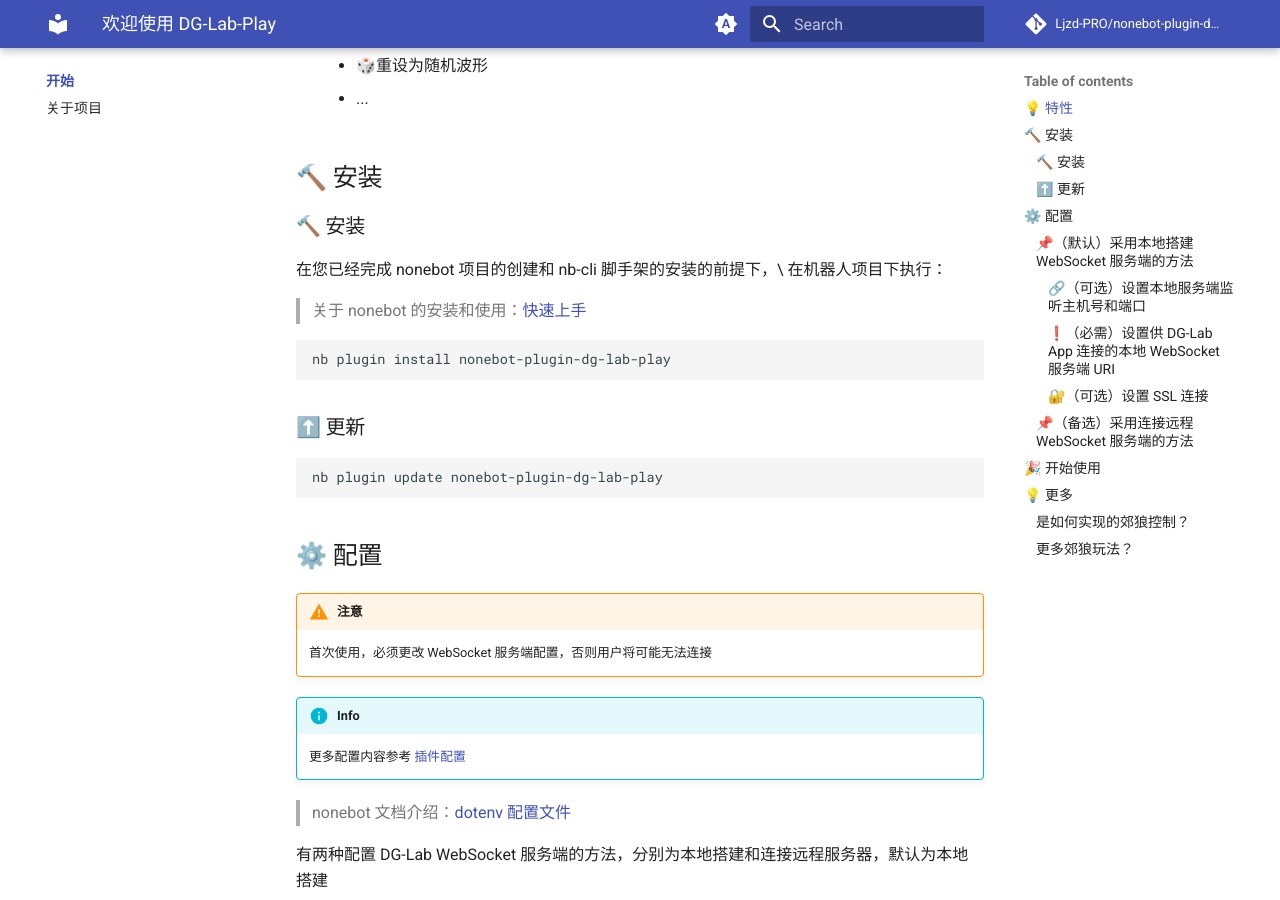
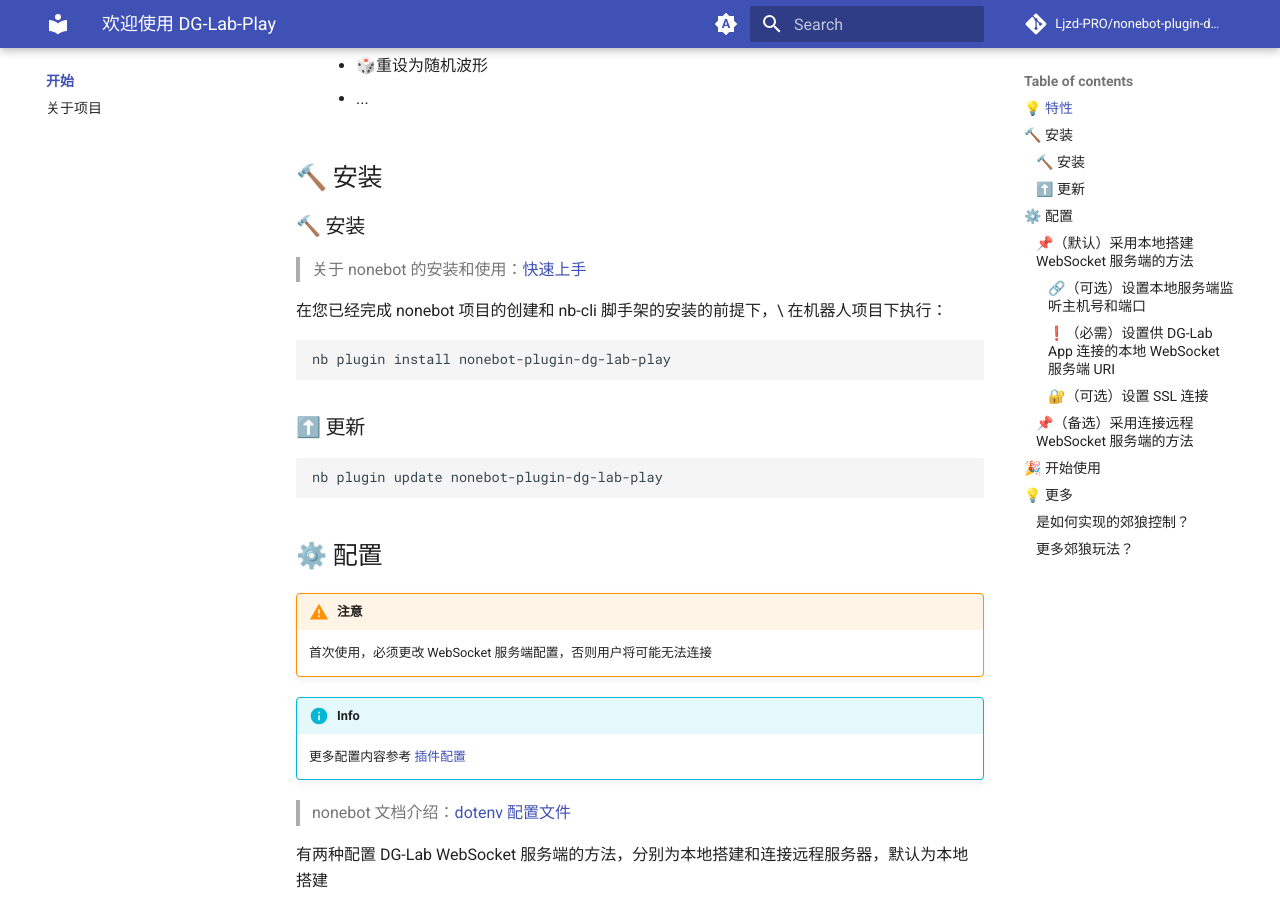
Before and after one commit to Ljzd-PRO/nonebot-plugin-dg-lab-play, an MkDocs documentation site: the page built from docs/index.md, in a window 1280 px wide and 900 px high, scrolled down 772 px. Built offline with MkDocs 1.6.1 and Material for MkDocs 9.7.7, drawn with Linux system fonts in a browser that asks for light colours; comment, search, counter and statistics services are not loaded; the version menu is left out.

````diff
--- a/docs/index.md
+++ b/docs/index.md
@@ -49,9 +49,11 @@
 ## 🔨 安装
 
 ### 🔨 安装
+
+> 关于 nonebot 的安装和使用：[快速上手](https://nonebot.dev/docs/2.3.0/quick-start)
+
 在您已经完成 nonebot 项目的创建和 nb-cli 脚手架的安装的前提下，\
 在机器人项目下执行：
-> 关于 nonebot 的安装和使用：[快速上手](https://nonebot.dev/docs/2.3.0/quick-start)
 
 ```bash
 nb plugin install nonebot-plugin-dg-lab-play
````
Also changed, not shown: README.md (+3 -1 lines).
